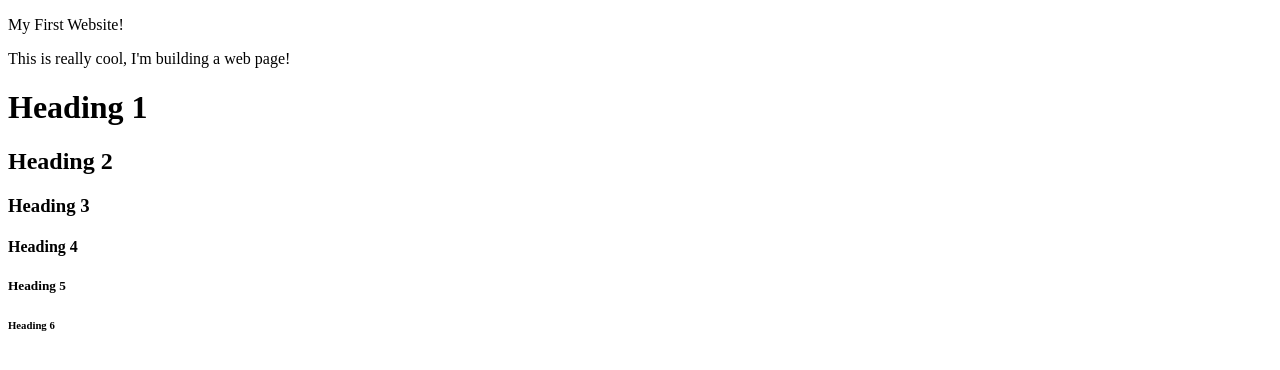
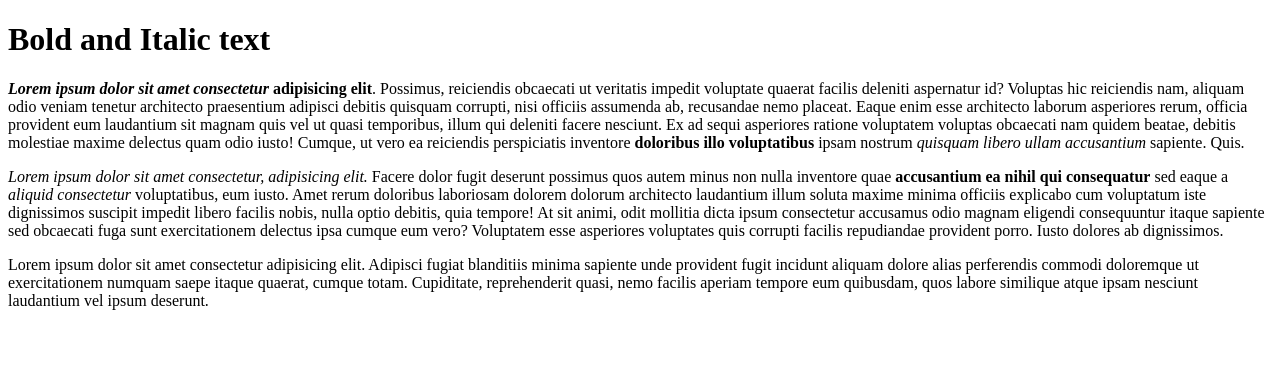
Before and after one commit to jffrsnpbbr/html-and-css-for-beginners, a plain HTML site: page index.html in a window 1280 px wide. Drawn offline with Linux system fonts and the light colour scheme.

Commit message:
Bold and Italic text and HTML comments

```diff
--- a/index.html
+++ b/index.html
@@ -6,15 +6,23 @@
 </head>
 
 <body>
-    <p>My First Website!</p>
+    <h1>Bold and Italic text</h1>
 
-    <p>This is really cool, I'm building a  web page!</p>
+    <!-- <strong> makes my text bold! -->
 
-    <h1>Heading 1</h1>
-    <h2>Heading 2</h2>
-    <h3>Heading 3</h3>
-    <h4>Heading 4</h4>
-    <h5>Heading 5</h5>
-    <h6>Heading 6</h6>
+    <!-- do not use <b> and <i> !!! -->
+    <p>
+       <strong><em>Lorem ipsum dolor sit amet consectetur</em> adipisicing elit</strong>. Possimus, reiciendis obcaecati ut veritatis impedit voluptate quaerat facilis deleniti aspernatur id? Voluptas hic reiciendis nam, aliquam odio veniam tenetur architecto praesentium adipisci debitis quisquam corrupti, nisi officiis assumenda ab, recusandae nemo placeat. Eaque enim esse architecto laborum asperiores rerum, officia provident eum laudantium sit magnam quis vel ut quasi temporibus, illum qui deleniti facere nesciunt. Ex ad sequi asperiores ratione voluptatem voluptas obcaecati nam quidem beatae, debitis molestiae maxime delectus quam odio iusto! Cumque, ut vero ea reiciendis perspiciatis inventore <strong>doloribus illo voluptatibus</strong> ipsam nostrum <em>quisquam libero ullam accusantium</em> sapiente. Quis.
+    </p>
+
+    <!-- This is an HTML comment -->
+
+    <!--  -->
+
+    <p>
+        <em>Lorem ipsum dolor sit amet consectetur, adipisicing elit.</em> Facere dolor fugit deserunt possimus quos autem minus non nulla inventore quae <b>accusantium ea nihil qui consequatur</b> sed eaque a <i>aliquid consectetur</i> voluptatibus, eum iusto. Amet rerum doloribus laboriosam dolorem dolorum architecto laudantium illum soluta maxime minima officiis explicabo cum voluptatum iste dignissimos suscipit impedit libero facilis nobis, nulla optio debitis, quia tempore! At sit animi, odit mollitia dicta ipsum consectetur accusamus odio magnam eligendi consequuntur itaque sapiente sed obcaecati fuga sunt exercitationem delectus ipsa cumque eum vero? Voluptatem esse asperiores voluptates quis corrupti facilis repudiandae provident porro. Iusto dolores ab dignissimos.
+    </p>
+
+    <p>Lorem ipsum dolor sit amet consectetur adipisicing elit. Adipisci fugiat blanditiis minima sapiente unde provident fugit incidunt aliquam dolore alias perferendis commodi doloremque ut exercitationem numquam saepe itaque quaerat, cumque totam. Cupiditate, reprehenderit quasi, nemo facilis aperiam tempore eum quibusdam, quos labore similique atque ipsam nesciunt laudantium vel ipsum deserunt.</p>
 </body>
 </html>
```
